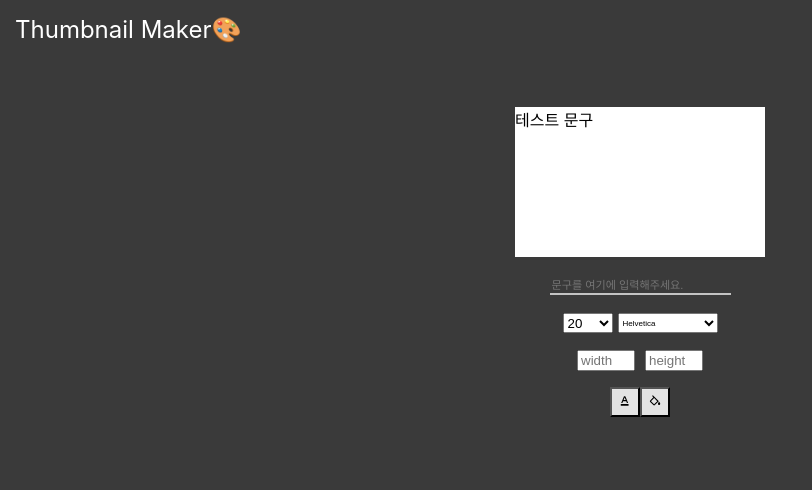
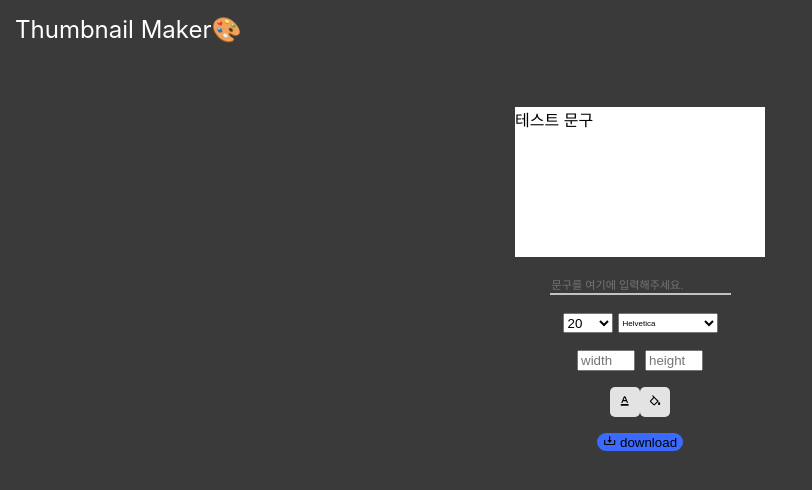
Before and after one commit to Bam-j/Thumbnail-Maker, a React (Create React App) app: page / in a window 1280 px wide. Shown: the top 490 px of the page, without its empty margins (0-812 px from the left). Built offline with nearby package versions, Linux system fonts and the light colour scheme.

Commit message:
다운로드 버튼 설계 + 화면 구성 완료

```diff
--- a/src/App.jsx
+++ b/src/App.jsx
@@ -5,6 +5,7 @@ import { TextInput } from "./components/Tools/TextInput";
 import './styles/App.scss';
 import { SizeForm } from "./components/Tools/SizeForm";
 import { ColorPickerButtons } from "./components/Buttons/ColorPickerButtons/ColorPickerButtons";
+import { DownloadButton } from "./components/Buttons/DownloadButton";
 
 const App = () => {
   return (
@@ -16,6 +17,7 @@ const App = () => {
           <TextInput/>
           <SizeForm/>
           <ColorPickerButtons/>
+          <DownloadButton/>
         </div>
       </div>
     </>
--- a/src/components/Buttons/ColorPickerButtons/BgColorPickerButton.jsx
+++ b/src/components/Buttons/ColorPickerButtons/BgColorPickerButton.jsx
@@ -16,4 +16,11 @@ const Button = styled.button`
 	width: 30px;
 	height: 30px;
 	outline: none;
+	border: none;
+	border-radius: 5px;
+	cursor: pointer;
+
+	&:hover {
+		background-color: #a3a3a3;
+	}
 `;
--- a/src/components/Buttons/ColorPickerButtons/FontColorPickerButton.jsx
+++ b/src/components/Buttons/ColorPickerButtons/FontColorPickerButton.jsx
@@ -16,4 +16,11 @@ const Button = styled.button`
   width: 30px;
   height: 30px;
   outline: none;
+  border: none;
+  border-radius: 5px;
+  cursor: pointer;
+
+  &:hover {
+    background-color: #a3a3a3;
+  }
 `;
--- a/src/components/Buttons/DownloadButton.jsx
+++ b/src/components/Buttons/DownloadButton.jsx
@@ -1,5 +1,31 @@
+import styled from "styled-components";
+import { BiDownload } from "react-icons/bi";
+
 export const DownloadButton = () => {
 	return (
-		<></>
+		<DownloadButtonWrapper>
+			<Download>
+				<BiDownload/>
+				&nbsp;download
+			</Download>
+		</DownloadButtonWrapper>
 	);
 };
+
+const DownloadButtonWrapper = styled.div`
+	display: flex;
+	justify-content: center;
+`;
+
+const Download = styled.button`
+	margin-top: 1rem;
+	background-color: #3a6aff;
+	border-radius: 10px;
+	outline: none;
+	border: none;
+	cursor: pointer;
+
+	&:hover {
+		background-color: #6a9aff;
+	}
+`;
```
